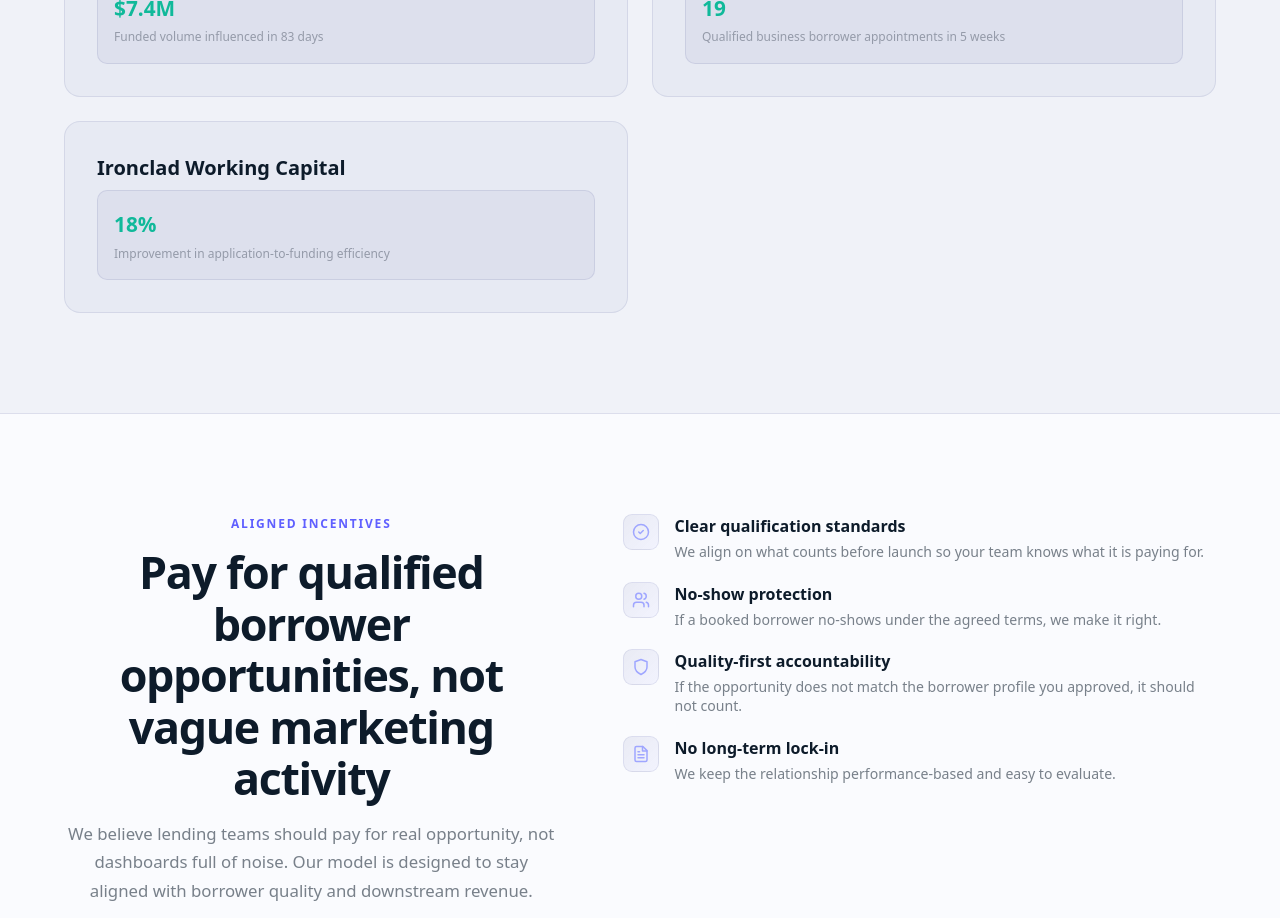
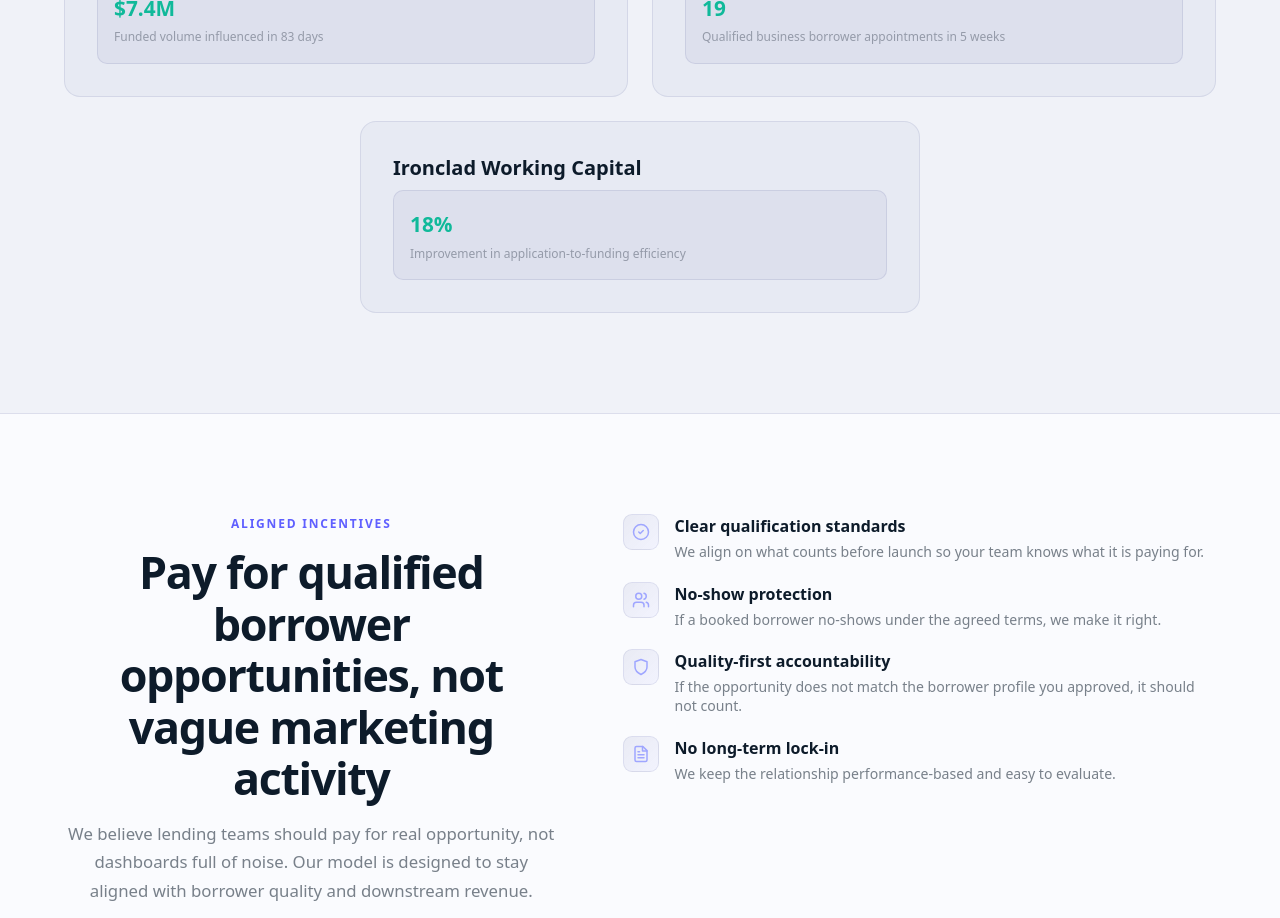
Before and after one commit to HunzlaHussain/social_bloom, a Next.js app: page / in a window 1280 px wide. Shown: the part 4460-5378 px from the top of the page. Built offline with nearby package versions, Linux system fonts and the light colour scheme.

Commit message:
Update result card styling on landing page for improved responsiveness

```diff
--- a/src/app/page.tsx
+++ b/src/app/page.tsx
@@ -661,7 +661,9 @@ export default function Home() {
             {RESULT_CARDS.map((card, i) => (
               <div
                 key={card.title}
-                className={`rounded-2xl border border-sb-border bg-sb-card p-6 transition-[border-color,transform] duration-300 hover:-translate-y-0.5 hover:border-sb-border-strong sm:p-8 reveal${i === 1 ? " reveal-delay-1" : i === 2 ? " reveal-delay-2" : ""}`}
+                className={`rounded-2xl border border-sb-border bg-sb-card p-6 transition-[border-color,transform] duration-300 hover:-translate-y-0.5 hover:border-sb-border-strong sm:p-8 reveal${
+                  i === 1 ? " reveal-delay-1" : i === 2 ? " reveal-delay-2" : ""
+                }${i === RESULT_CARDS.length - 1 && RESULT_CARDS.length % 2 === 1 ? " md:col-span-2 md:mx-auto md:w-full md:max-w-[560px]" : ""}`}
               >
                 <div className="mb-2 font-display text-xl font-semibold">{card.title}</div>
                 <div className="flex flex-wrap gap-5">
```
